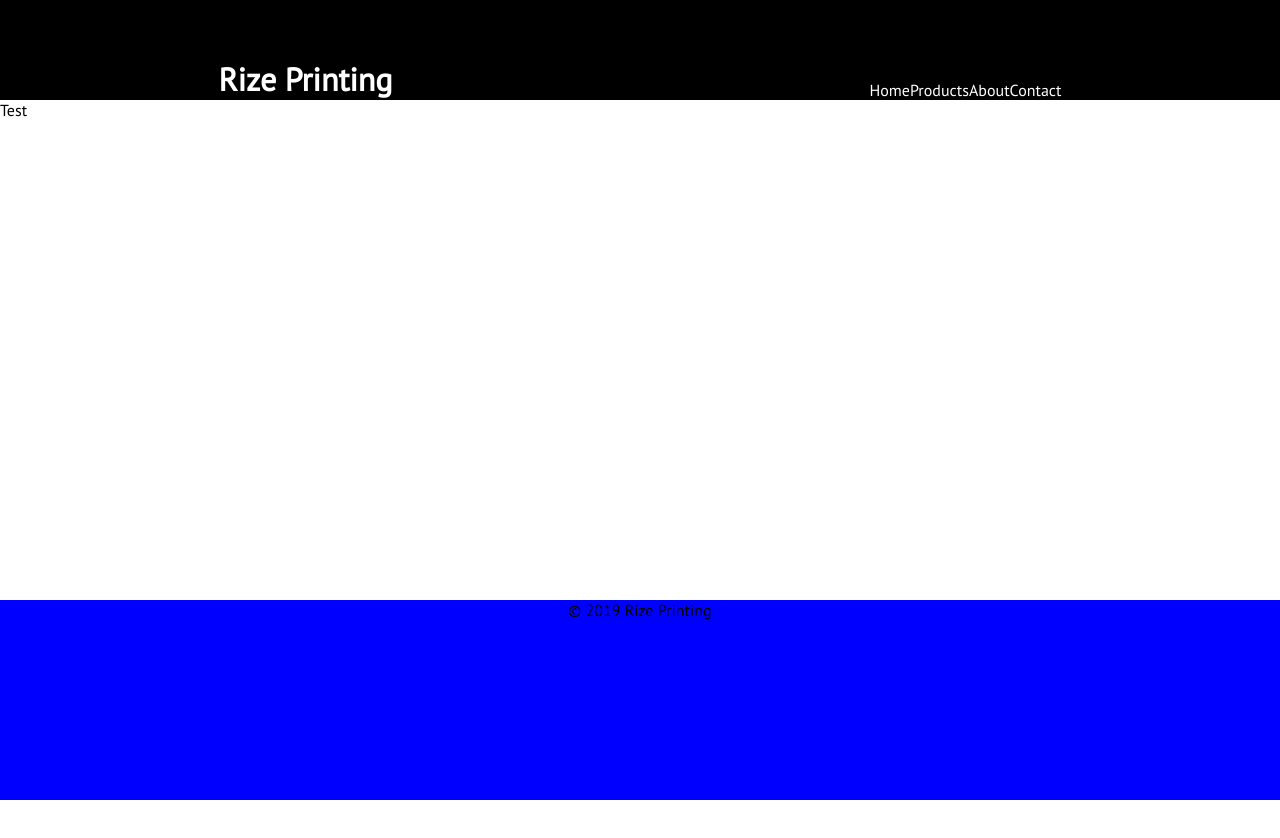
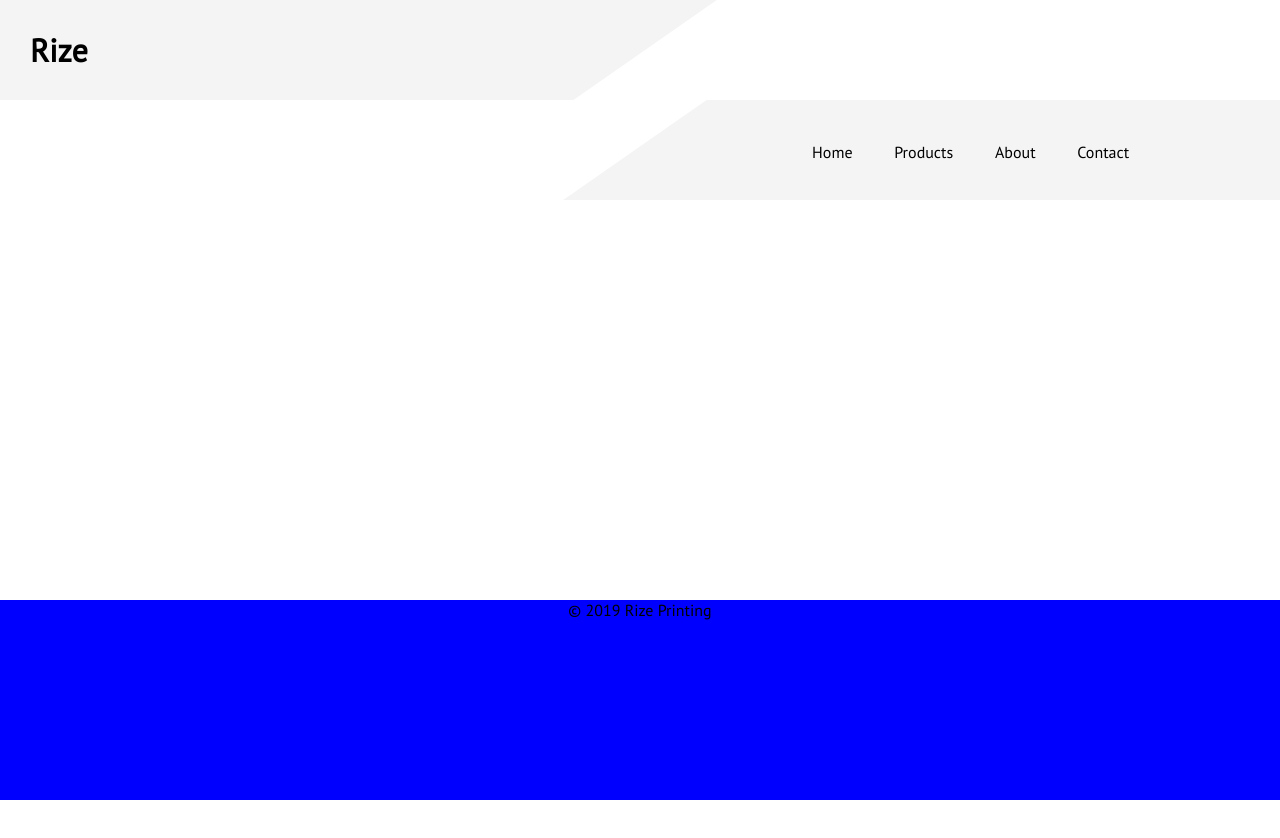
Before and after one commit to mikewr88/Rize, an Angular app in the folder RizeFrontendAngular/: page / in a window 1280 px wide. Shown: the top 838 px of the page. Before the commit the page ends 800 px from the top, so only its background shows below. Built offline with nearby package versions, Linux system fonts and the light colour scheme; no server answers.

Commit message:
navbar styling and js beginning

```diff
--- a/RizeFrontendAngular/angular.json
+++ b/RizeFrontendAngular/angular.json
@@ -25,7 +25,9 @@
             "styles": [
               "src/styles.css"
             ],
-            "scripts": [],
+            "scripts": [
+              "src/assets/js/navscroll.js"
+            ],
             "es5BrowserSupport": true
           },
           "configurations": {
--- a/RizeFrontendAngular/src/app/app.component.css
+++ b/RizeFrontendAngular/src/app/app.component.css
@@ -0,0 +1,3 @@
+a {
+  text-decoration: none;
+}
--- a/RizeFrontendAngular/src/app/component/layout/navbar/navbar.component.css
+++ b/RizeFrontendAngular/src/app/component/layout/navbar/navbar.component.css
@@ -1,23 +1,91 @@
-.navbar{
+.navbar {
   height: 100px;
-  width: 100vw;
-  background: black;
-  color: white;
+  margin: 0;
+  width: 100%;
   display: flex;
-  flex-direction: row;
-  align-items: flex-end;
-  justify-content: space-around;
-}
-ul{
-  display: flex;
-  flex-direction: row;
-
+  justify-content: space-between;
+  align-items: center;
+  position: fixed;
 }
 
-.nav-button a{
-  color: white;
+#buttons {
+  list-style: none;
+  display: flex;
+  justify-content: space-between;
+  align-items: center;
+  margin-right: 100px;
+}
 
+#buttons li {
+  padding: 15px;
 }
-a{
-  text-decoration: none;
+
+#buttons li a {
+  color: black;
+  transition: color .2s ease;
 }
+
+#buttons li a:before {
+  content: '[';
+  font-size: 1.2em;
+  opacity: 0;
+  position: relative;
+  left: 5px;
+  top: 1px;
+  transition: opacity .2s ease, left .2s ease;
+}
+
+#buttons li a:after {
+  content: ']';
+  font-size: 1.2em;
+  opacity: 0;
+  position: relative;
+  left: -5px;
+  top: 1px;
+  transition: opacity .2s ease, left .2s ease;
+}
+
+#buttons li a:hover {
+  color: rgb(45, 104, 214);
+}
+
+#buttons li a:hover:after {
+  opacity: 1;
+  left: 3px;
+}
+
+#buttons li a:hover:before {
+  opacity: 1;
+  left: -3px;
+}
+
+.nav-piece1 {
+  top: 0%;
+  box-sizing: border-box;
+  background-color: rgb(244, 244, 244);
+  position: absolute;
+  display: flex;
+  align-items: center;
+  padding: 0px 30px;
+  width: 56%;
+  height: 100%;
+  margin: 0;
+  clip-path: polygon(0 0, 100% 0, 80% 100%, 0 100%);
+}
+
+.nav-piece2 {
+  box-sizing: border-box;
+  background-color: rgb(244, 244, 244);
+  display: flex;
+  align-items: center;
+  justify-content: flex-end;
+  position: absolute;
+  top: 100px;
+  right: 0%;
+  padding: 0px 30px;
+  width: 56%;
+  height: 100%;
+  margin: 0;
+  clip-path: polygon(20% 0, 100% 0, 100% 100%, 0 100%);
+  transition: clip-path .3s linear;
+}
--- a/RizeFrontendAngular/src/app/component/layout/navbar/navbar.component.html
+++ b/RizeFrontendAngular/src/app/component/layout/navbar/navbar.component.html
@@ -1,9 +1,16 @@
 <div class="navbar">
-  <h1>Rize Printing</h1>
-  <ul>
-    <li class="nav-button"><a routerLink='/'>Home</a></li>
-    <li class="nav-button"><a routerLink='/products'>Products</a></li>
-    <li class="nav-button"><a routerLink='/about'>About</a></li>
-    <li class="nav-button"><a routerLink='/contact'> Contact</a></li>
-  </ul>
+  <div class="nav-piece1">
+    <h1>Rize</h1>
+
+  </div>
+
+  <div class="nav-piece2">
+    <ul id="buttons">
+      <li class="nav-button"><a routerLink='/'>Home</a></li>
+      <li class="nav-button"><a routerLink='/products'>Products</a></li>
+      <li class="nav-button"><a routerLink='/about'>About</a></li>
+      <li class="nav-button"><a routerLink='/contact'>Contact</a></li>
+    </ul>
+  </div>
+
 </div>
--- a/RizeFrontendAngular/src/app/component/layout/navbar/navbar.component.ts
+++ b/RizeFrontendAngular/src/app/component/layout/navbar/navbar.component.ts
@@ -1,15 +1,31 @@
 import { Component, OnInit } from '@angular/core';
+
 
 @Component({
   selector: 'app-navbar',
   templateUrl: './navbar.component.html',
   styleUrls: ['./navbar.component.css']
 })
+
 export class NavbarComponent implements OnInit {
+
 
   constructor() { }
 
   ngOnInit() {
+
+      var navpiece = document.querySelector(".nav-piece2");
+      document.addEventListener("scroll", (scrollevent)=> {
+
+        if (window.scrollY <= 100){
+          navpiece.style.top = (100 - window.scrollY) + "px";
+        }else{
+          navpiece.style.top = "0px";
+
+        }
+      })
+
+
   }
 
 }
--- a/RizeFrontendAngular/src/styles.css
+++ b/RizeFrontendAngular/src/styles.css
@@ -5,3 +5,7 @@ html, body, * {
   list-style: none;
   font-family: 'PT Sans', sans-serif;
 }
+
+body {
+  height: 200vh;
+}
```
Also changed, not shown: RizeFrontendAngular/src/assets/js/navscroll.js (added).
